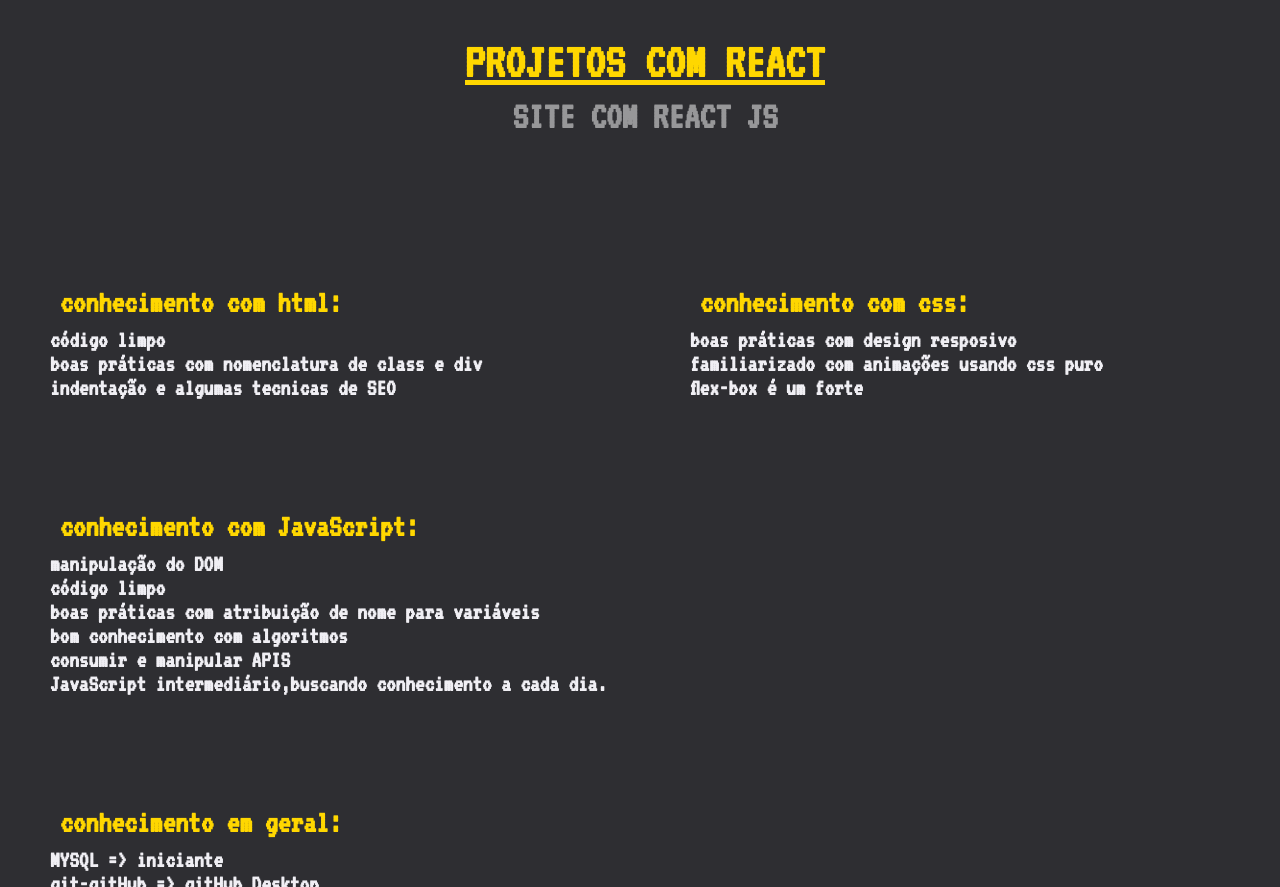
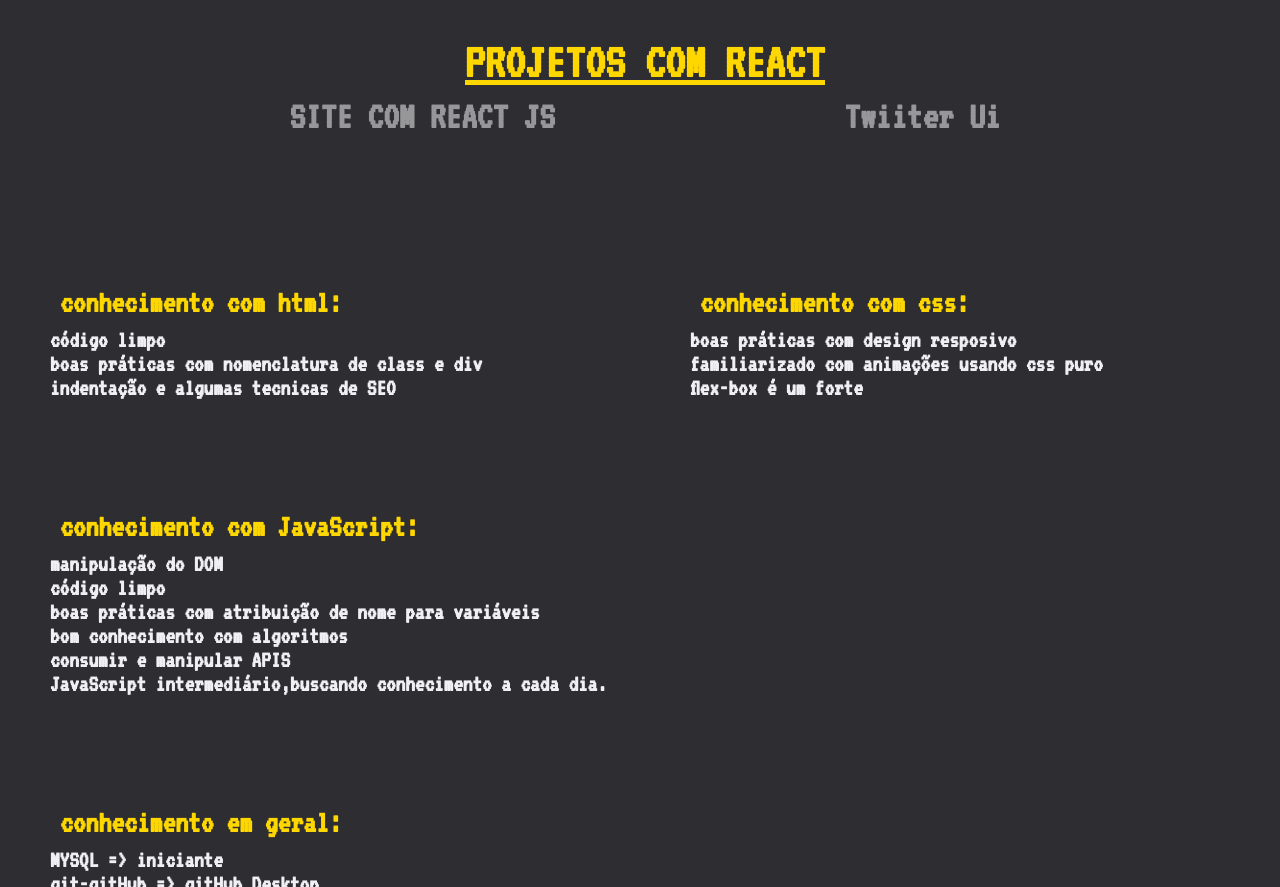
Before and after one commit to Daniel-silva-dev/MeuPortifolio, a plain HTML site: page index.html in a window 1280 px wide. Shown: the part 1007-1894 px from the top of the page. Drawn offline with Linux system fonts and the light colour scheme.

Commit message:
Update index.html

```diff
--- a/index.html
+++ b/index.html
@@ -78,7 +78,12 @@
       <div class="body-projetos">
         <div class="projeto">
           <h3>
-            <p> <a href="https://daniel-silva-dev.github.io/PortfifolioComReact/">SITE COM REACT JS</a> </p>
+            <p> <a href="https://github.com/Daniel-silva-dev/PortfifolioComReact.git">SITE COM REACT JS</a> </p>
+          </h3>
+        </div>
+          <div class="projeto">
+          <h3>
+            <p> <a href="https://github.com/Daniel-silva-dev/PortfifolioComReact.git">Twiiter Ui</a> </p>
           </h3>
         </div>
 
```
